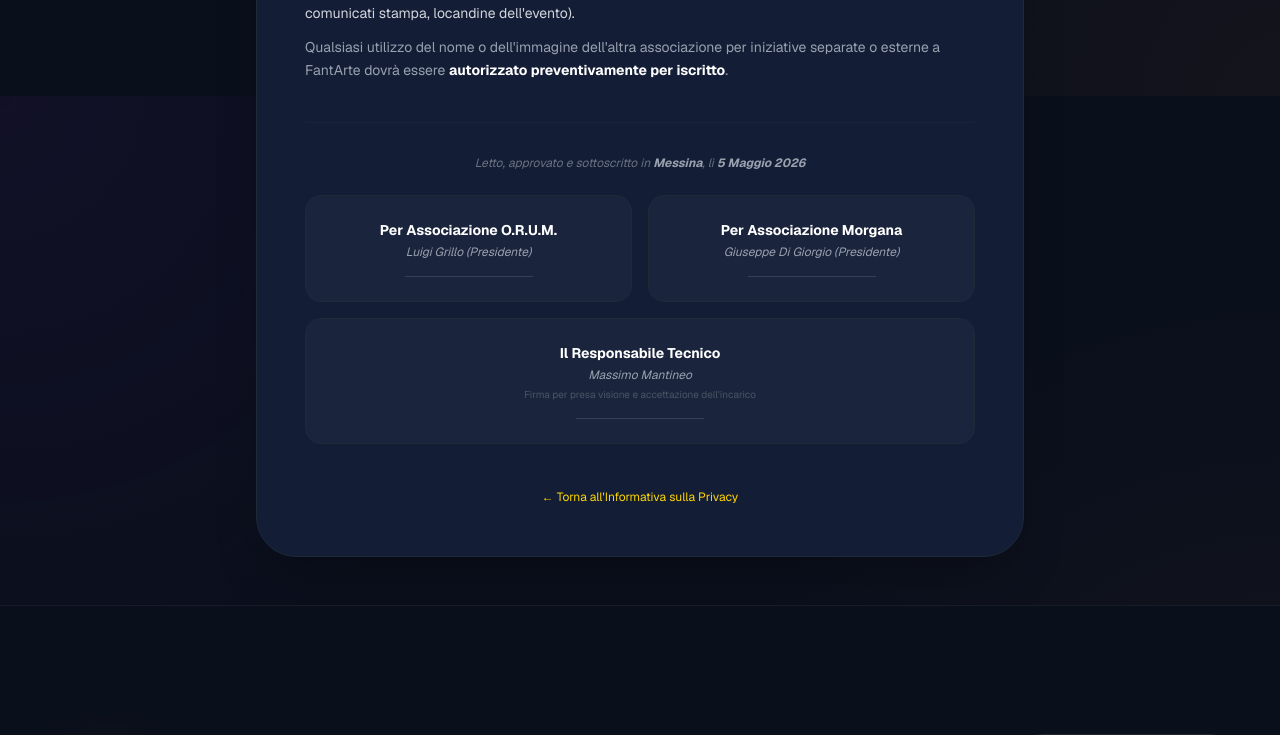
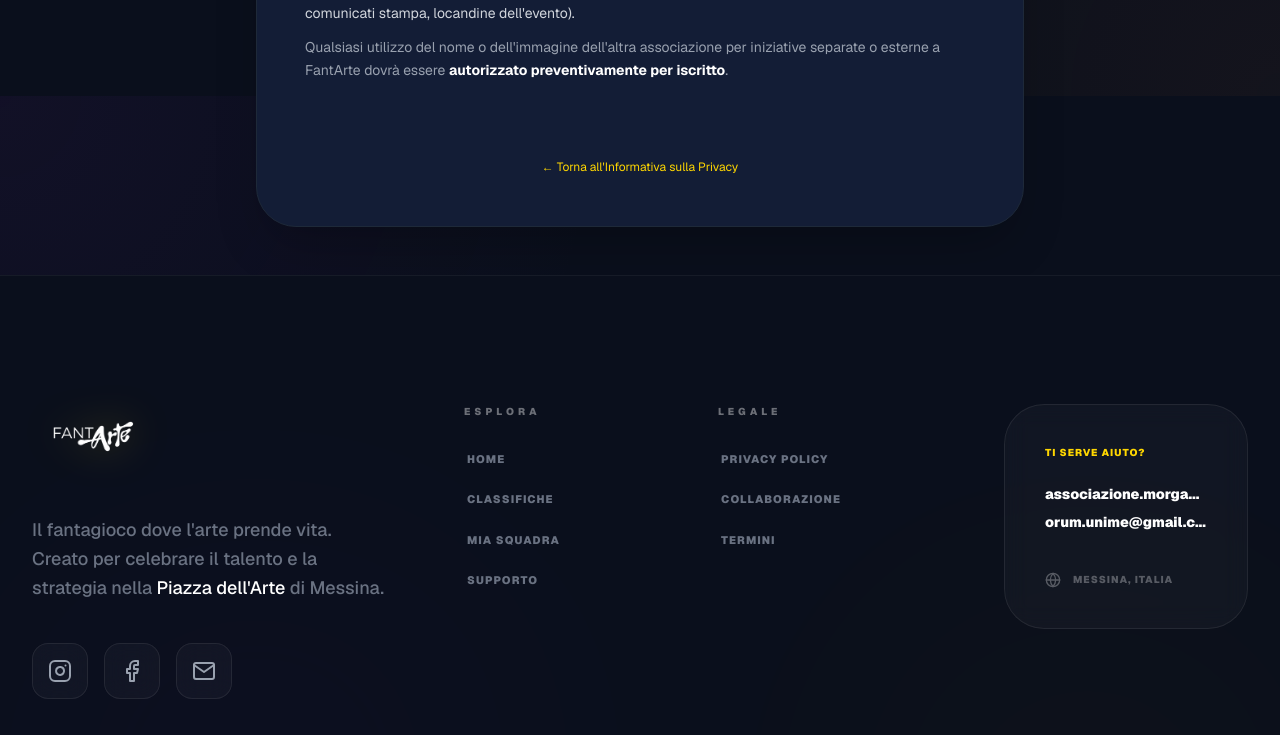
Before and after one commit to Mantineo-Massimo/fantarte, a Next.js app: page /accordo in a window 1280 px wide. Shown: the part 3104-3839 px from the top of the page. Built offline with nearby package versions, Linux system fonts and the light colour scheme; no server answers.

Commit message:
refactor: remove signature section from collaboration agreement documents

```diff
--- a/src/app/accordo/page.tsx
+++ b/src/app/accordo/page.tsx
@@ -237,33 +237,8 @@ export default function AccordoPage() {
                             </p>
                         </section>
 
-                        {/* Firme */}
-                        <div className="border-t border-gray-800/60 pt-8">
-                            <p className="text-gray-500 text-xs text-center mb-6 italic">
-                                Letto, approvato e sottoscritto in <strong className="text-gray-400">Messina</strong>, lì <strong className="text-gray-400">5 Maggio 2026</strong>
-                            </p>
-                            <div className="grid md:grid-cols-2 gap-4 mb-4">
-                                <div className="bg-white/[0.03] rounded-2xl p-6 border border-gray-800 text-center">
-                                    <p className="text-white font-bold text-sm mb-1">Per Associazione O.R.U.M.</p>
-                                    <p className="text-gray-400 text-xs italic mb-4">Luigi Grillo (Presidente)</p>
-                                    <div className="border-b border-gray-700 w-32 mx-auto" />
-                                </div>
-                                <div className="bg-white/[0.03] rounded-2xl p-6 border border-gray-800 text-center">
-                                    <p className="text-white font-bold text-sm mb-1">Per Associazione Morgana</p>
-                                    <p className="text-gray-400 text-xs italic mb-4">Giuseppe Di Giorgio (Presidente)</p>
-                                    <div className="border-b border-gray-700 w-32 mx-auto" />
-                                </div>
-                            </div>
-                            <div className="bg-white/[0.03] rounded-2xl p-6 border border-gray-800 text-center">
-                                <p className="text-white font-bold text-sm mb-1">Il Responsabile Tecnico</p>
-                                <p className="text-gray-400 text-xs italic mb-1">Massimo Mantineo</p>
-                                <p className="text-gray-600 text-[10px] mb-4">Firma per presa visione e accettazione dell&apos;incarico</p>
-                                <div className="border-b border-gray-700 w-32 mx-auto" />
-                            </div>
-                        </div>
-
                         {/* Link a privacy */}
-                        <div className="text-center">
+                        <div className="pt-8 text-center">
                             <Link href="/privacy" className="inline-block text-oro text-xs hover:underline">
                                 ← Torna all&apos;Informativa sulla Privacy
                             </Link>
```
